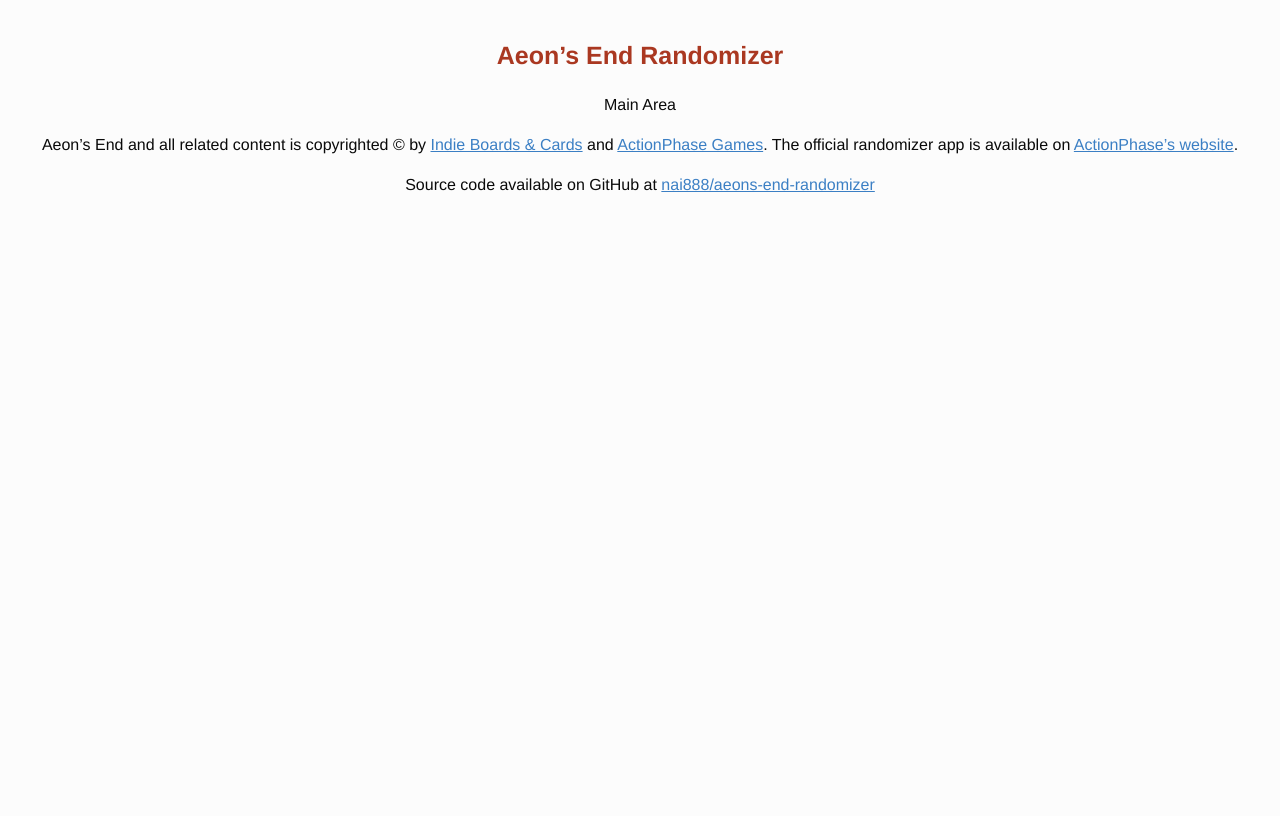
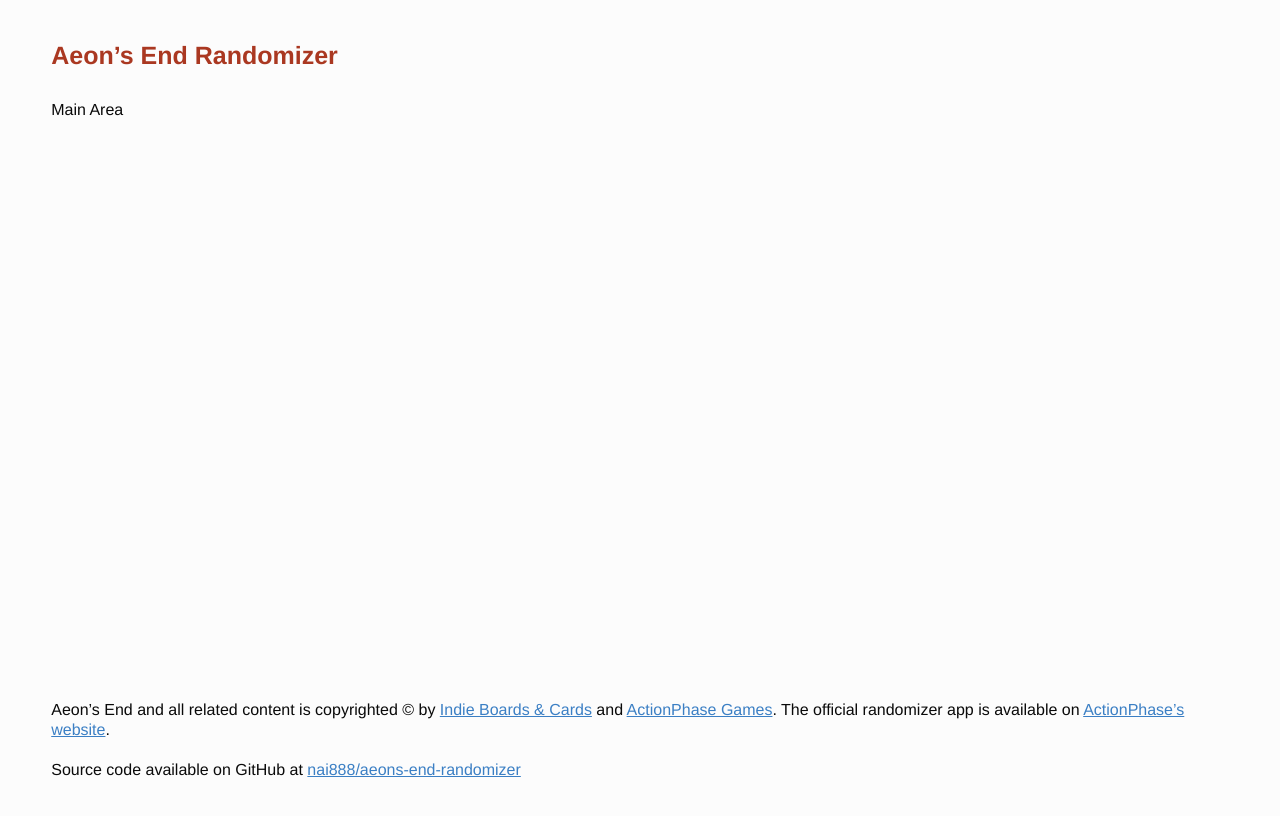
Before and after one commit to Susurrus-LLC/aeons-end-randomizer, a React (Create React App) app: page / in a window 1280 px wide. Shown: the top 816 px of the page. Built offline with nearby package versions, Linux system fonts and the light colour scheme.

Commit message:
Update webpage spacing

```diff
--- a/src/App.sass
+++ b/src/App.sass
@@ -1,2 +1,23 @@
+@import ./styles/functions
+@import ./styles/variables
+
 .App
-  text-align: center
+  width: $ms2 * pow($ratio, 19) * 1rem // 78.063rem; 1,249px
+  max-width: 92%
+  min-height: 100%
+  margin: 0 auto
+  display: flex
+  flex-direction: column
+  flex-wrap: nowrap
+  justify-content: space-between
+  display: grid
+  grid-template-columns: 1fr
+  grid-template-rows: auto 1fr auto
+
+  header, main, footer
+    width: 100%
+    flex-shrink: 0
+
+  main
+    flex-grow: 1
+    flex-basis: auto
```
